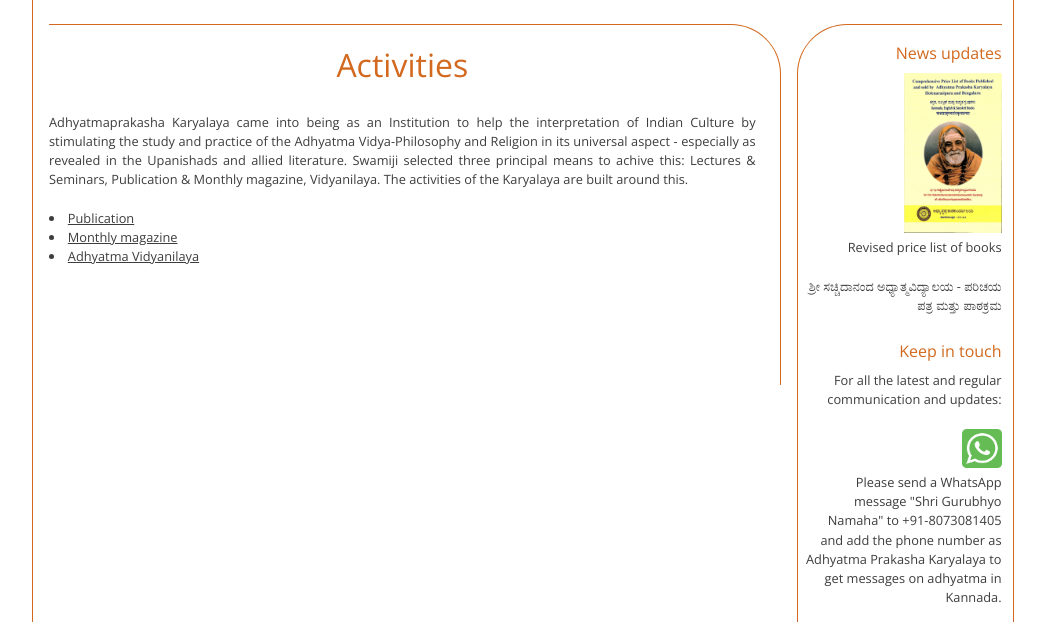
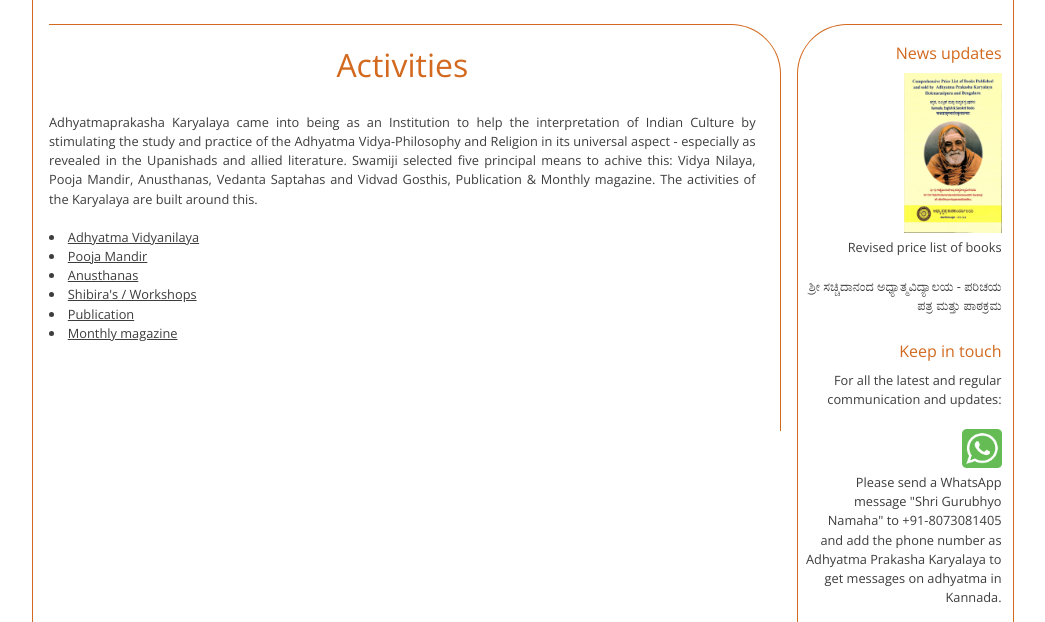
Before and after one commit to SrirangaDigital/Adhyatmaprakasha, a PHP site: page /php/activity.php in a window 1280 px wide. Shown: the part 142-764 px from the top of the page, without its empty margins (117-1162 px from the left). Run offline with PHP 8.4, Linux system fonts and the light colour scheme; the visitor is signed in with stand-in values (Sample User, id 1); data comes from the database, SQL or seed files in the repository; data that the repository does not hold is empty.

Commit message:
updated activities and appeal pages

```diff
--- a/php/activity.php
+++ b/php/activity.php
@@ -4,13 +4,14 @@
 		<div class="col1">
 			<div class="title">Activities</div>
 			<div class="list">
-				Adhyatmaprakasha Karyalaya came into being as an Institution to help the interpretation of Indian Culture by stimulating the study and practice of the Adhyatma Vidya-Philosophy and Religion in its universal aspect - especially as revealed in the Upanishads and allied literature. Swamiji selected three principal means to achive this: Lectures &amp; Seminars, Publication &amp; Monthly magazine, Vidyanilaya. The activities of the Karyalaya are built around this.<br /><br />
+				Adhyatmaprakasha Karyalaya came into being as an Institution to help the interpretation of Indian Culture by stimulating the study and practice of the Adhyatma Vidya-Philosophy and Religion in its universal aspect - especially as revealed in the Upanishads and allied literature. Swamiji selected five principal means to achive this: Vidya Nilaya, Pooja Mandir, Anusthanas, Vedanta Saptahas and Vidvad Gosthis, Publication & Monthly magazine. The activities of the Karyalaya are built around this.<br /><br />
 				<ul>
-				<!-- <li><span class="emph"><a href="workshop.php">Shibira's / Workshops</a></span></li>  -->
+				<li><span class="emph"><a href="vidyanilaya.php">Adhyatma Vidyanilaya</a></span></li>
+				<li><span class="emph"><a href="#">Pooja Mandir</a></span></li>
+				<li><span class="emph"><a href="#">Anusthanas</a></span></li>
+				<li><span class="emph"><a href="#">Shibira's / Workshops</a></span></li>
 				<li><span class="emph"><a href="publications.php">Publication</a></span></li>
-
 				<li><span class="emph"><a href="magazine.php">Monthly magazine</a></span></li>
-				<li><span class="emph"><a href="vidyanilaya.php">Adhyatma Vidyanilaya</a></span></li>
 				</ul>
 				<br /><br />
             </div>
--- a/php/appeal.php
+++ b/php/appeal.php
@@ -19,7 +19,8 @@
 				<p>NAME: <b>ADHYATMA PRAKASHA KARYALAYA</b></p>
 				<p><br /></p>
 				<p>Karnataka Bank Ltd Holenarasipur; IFSC: <b>KARB0000309</b></p>
-				<p>SB Ac/NO: <b>3092500100000201</b></p>
+				<p>SB Ac/NO: <b>3092500100000201</b> or QR Code</p>
+				<p style="margin-top: 30px"><img src="images/qr-code-apk.png" width="300px" height="300px" alt="QR Code for APK" /><br /><br /></p>
 				<p><br /></p>
 				<p>SBI - TATA SILK FARM (Bangalore); IFSC: <b>SBIN0040199</b></p>
 				<p>SB A/C No: <b>54010112859</b></p>
```
